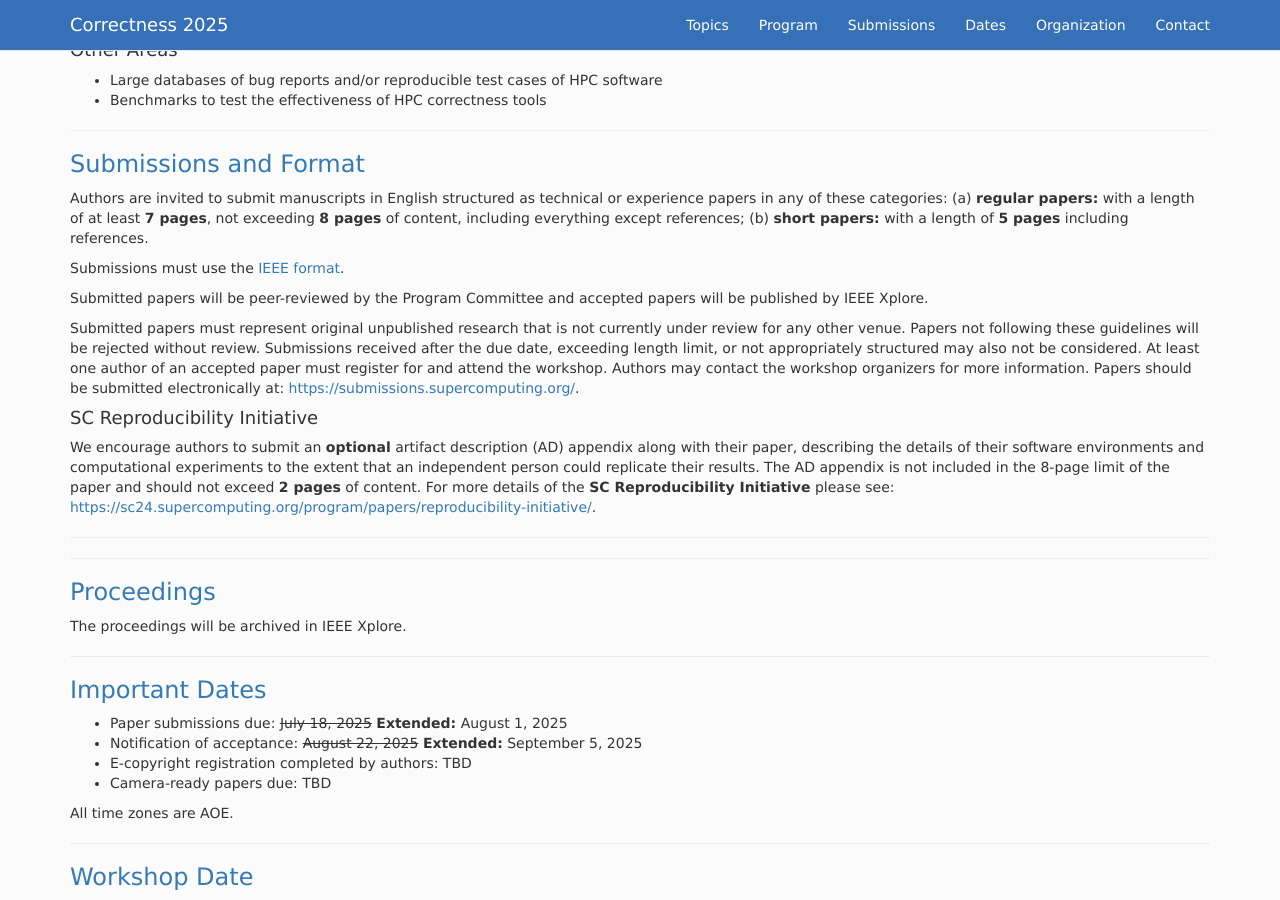
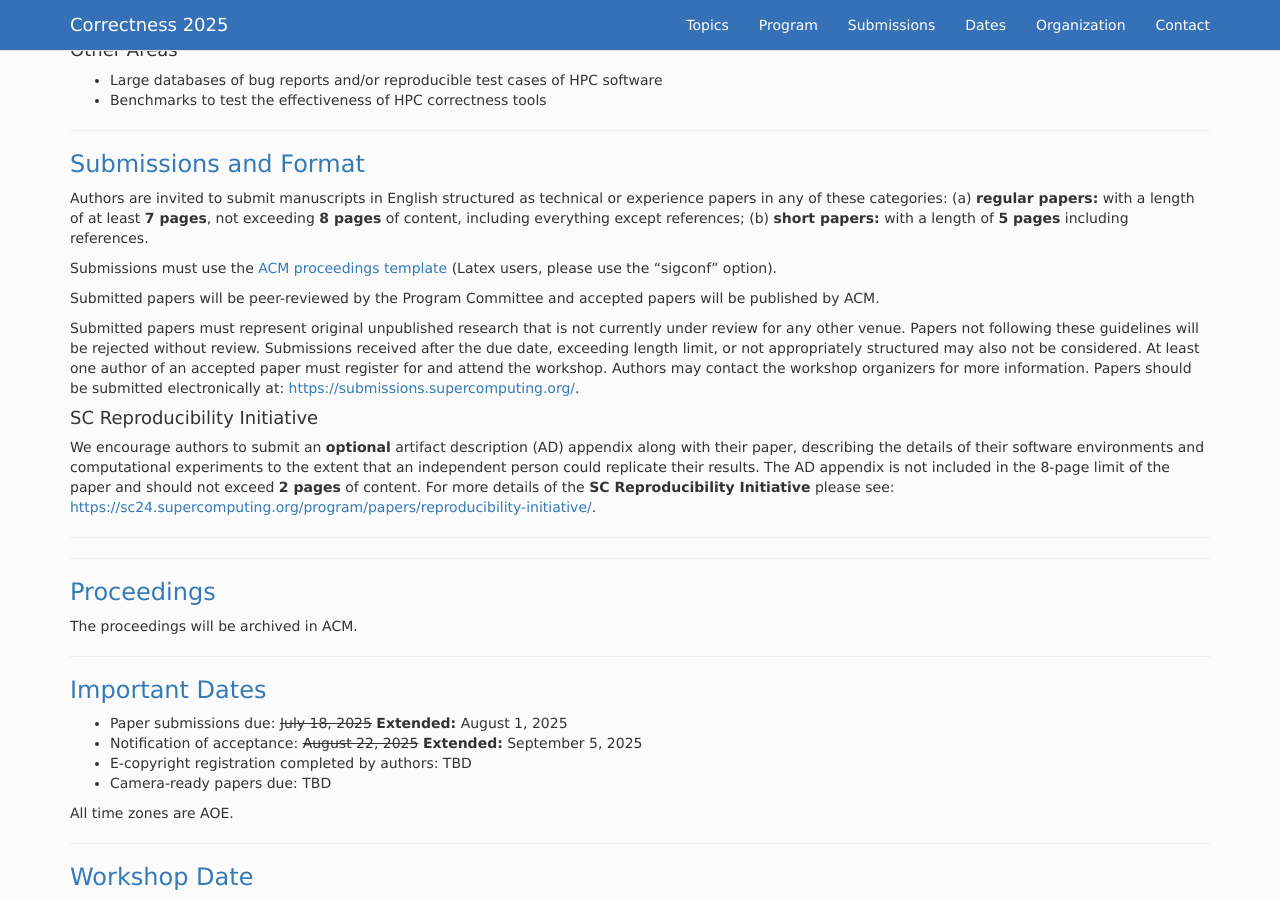
Before and after one commit to correctness-workshop/2025, a Jekyll site: the page built from index.md, in a window 1280 px wide and 900 px high, scrolled down 1298 px. Built offline with Jekyll 4.4.1, drawn with Linux system fonts in a browser that asks for light colours; nearby versions of some CDN libraries; the list of posts is cut into pages by our own code.

Commit message:
Update index.md (changed the template)

```diff
--- a/index.md
+++ b/index.md
@@ -69,10 +69,10 @@ Authors are invited to submit manuscripts in English structured as technical or
 any of these categories: (a) **regular papers:** with a length of at least **7 pages**, not exceeding **8 pages** of content,
 including everything except references; (b) **short papers:** with a length of **5 pages** including references.
 
-Submissions must use the [IEEE format](https://www.ieee.org/conferences/publishing/templates.html).
+Submissions must use the [ACM proceedings template](https://www.acm.org/publications/proceedings-template) (Latex users, please use the "sigconf" option).
 
 <!--Submitted papers will be peer-reviewed by the Program Committee and accepted papers will be published by IEEE Xplore via TCHPC.-->
-Submitted papers will be peer-reviewed by the Program Committee and accepted papers will be published by IEEE Xplore.
+Submitted papers will be peer-reviewed by the Program Committee and accepted papers will be published by ACM.
 
 Submitted papers must represent original unpublished research that is not currently under review for any other venue. Papers not following these guidelines will be rejected without review. Submissions received after the due date, exceeding length limit, or not appropriately structured may also not be considered. At least one author of an accepted paper must register for and attend the workshop. Authors may contact the workshop organizers for more information. Papers should be submitted electronically at: [https://submissions.supercomputing.org/](https://submissions.supercomputing.org/).
 
@@ -100,7 +100,7 @@ HPC Bug Fest papers must be submitted electronically using the "Correctness Shor
 
 ###  <a class="anchor" name="proceedings"> Proceedings </a>
 
-The proceedings will be archived in IEEE Xplore.
+The proceedings will be archived in ACM.
 
 ---
 ### <a class="anchor" name="dates"> Important Dates </a>
```
